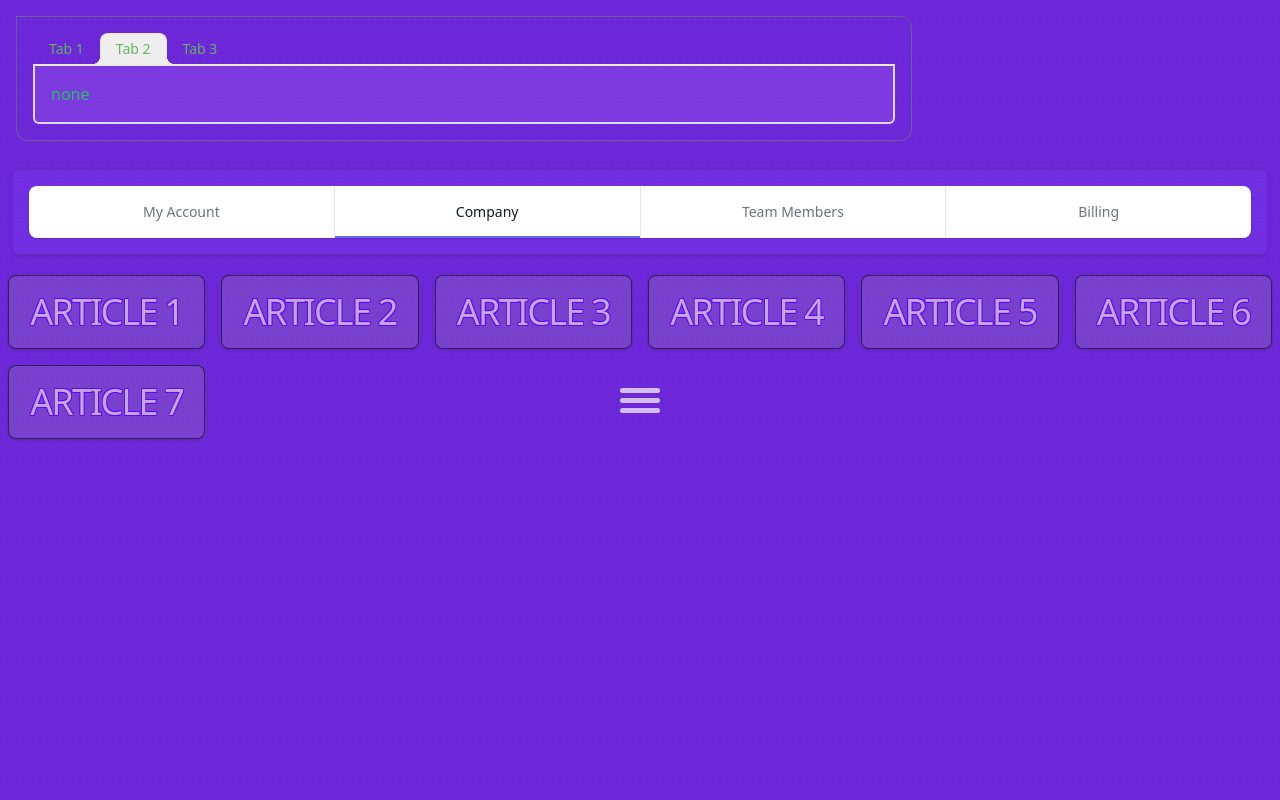
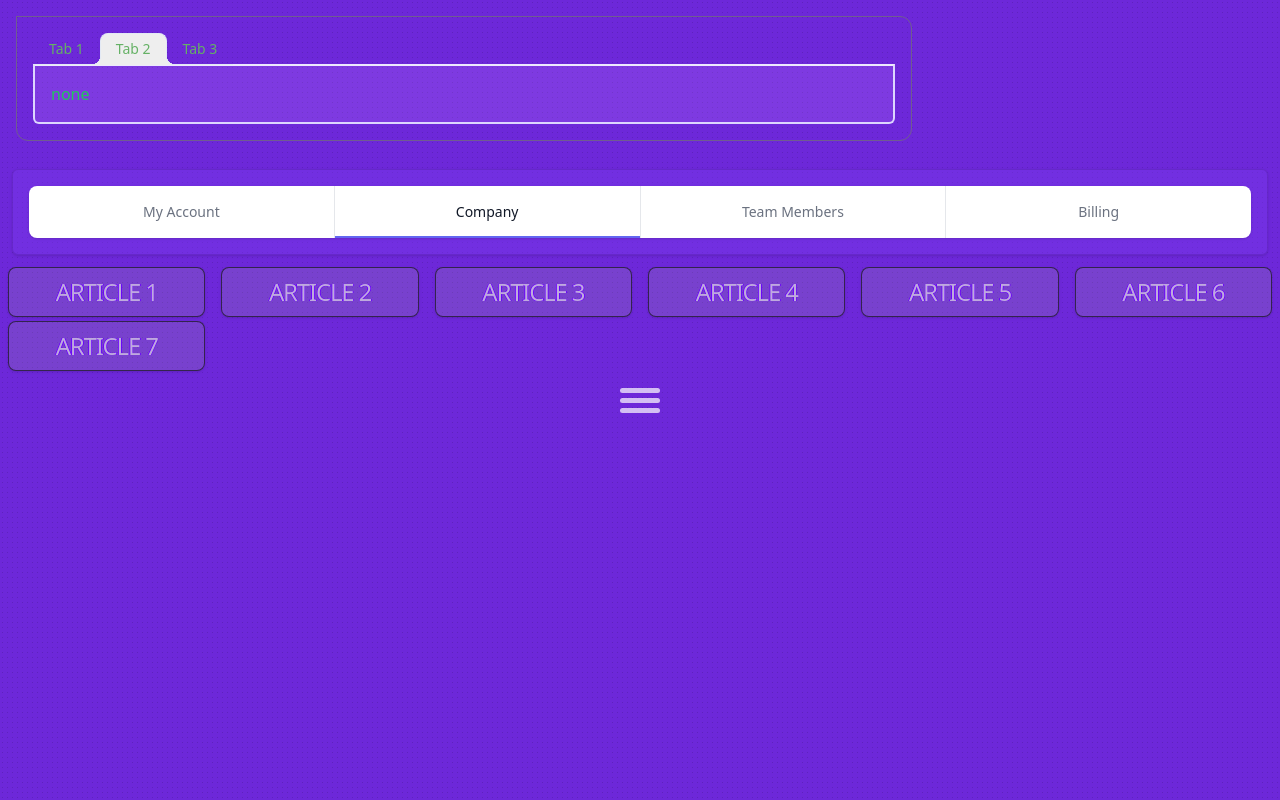
Before and after one commit to maxzz/ui-pie-menu, a React (Vite) app: page / in a window 1280 px wide. Built offline with nearby package versions, Linux system fonts and the light colour scheme.

Commit message:
WIP. grid. update layout

```diff
--- a/src/components/GridPreview/index.tsx
+++ b/src/components/GridPreview/index.tsx
@@ -16,7 +16,11 @@ const styleText: CSSProperties = {
 
 function Cell({ caption, content }: { caption: ReactNode, content: ReactNode; }) {
     return (<>
-        <div className="cell-cap mx-2 my-2 px-2 py-4 text-4xl tracking-tighter uppercase text-neutral-300/80 bg-neutral-400/20 border-neutral-900/70 border rounded-lg shadow [--detail-color:#6a00ff] select-none cursor-pointer active:scale-[.97] grid place-items-center"
+        <div
+            className="cell-cap mx-2 py-2 text-2xl tracking-tighter uppercase
+            text-neutral-300/80 bg-neutral-400/20 border-neutral-900/70 border rounded-lg shadow [--detail-color:#6a00ff]
+            select-none cursor-pointer active:scale-[.97]
+            grid place-items-center"
             style={styleText}
             onClick={(event) => {
                 const el = event.currentTarget;
@@ -37,7 +41,7 @@ function Cell({ caption, content }: { caption: ReactNode, content: ReactNode; })
 
         <div
             className="
-                cell-cnt hidden mx-2 px-4 py-4 col-span-full text-sm text-neutral-900/70 bg-orange-400/70 border-neutral-900/20 border rounded
+                cell-cnt hidden mx-2 mb-2 px-4 py-4 col-span-full text-sm text-neutral-900/70 bg-orange-400/70 border-neutral-900/20 border rounded
                 first-letter:mr-2 first-letter:text-4xl first-letter:font-bold first-letter:float-left
             ">
             {content}
@@ -58,7 +62,7 @@ const articles = [
 export function GridPreview() {
     return (
         <div>
-            <div className="grid grid-cols-[repeat(auto-fill,minmax(200px,1fr))] grid-flow-dense">
+            <div className="grid grid-cols-[repeat(auto-fill,minmax(200px,1fr))] gap-y-1 grid-flow-dense">
                 {articles.map((article, idx) => (
                     <Cell {...article} key={idx} />
                 ))}
```
